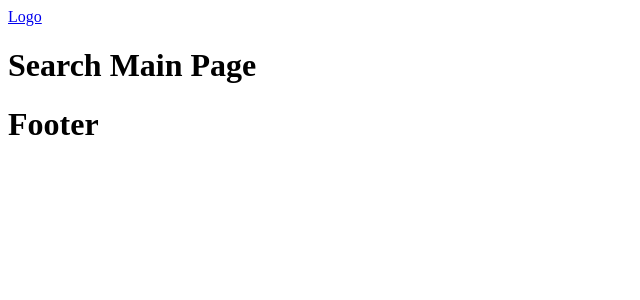
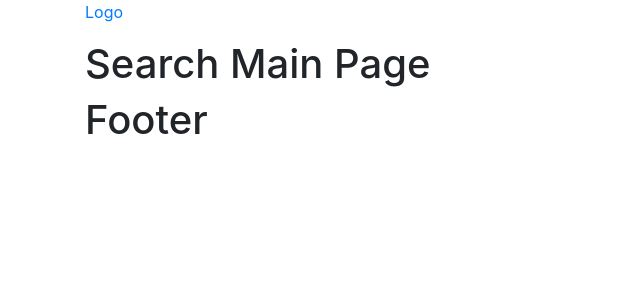
Before and after one commit to coatceatl/node_react_mongo_location, a React app: page / in a window 1280 px wide. Shown: the top 300 px of the page, without its empty margins (0-640 px from the left). Built offline with nearby package versions, Linux system fonts and the light colour scheme; no server answers; what react-google-maps would draw is missing.

Commit message:
added bootstrap, css-loader and style-loader

```diff
--- a/package.json
+++ b/package.json
@@ -12,6 +12,7 @@
   "dependencies": {
     "axios": "^0.18.0",
     "body-parser": "^1.18.2",
+    "bootstrap": "^4.1.1",
     "cookie-session": "^2.0.0-beta.3",
     "express": "^4.16.3",
     "mongoose": "^5.1.1",
@@ -30,6 +31,8 @@
     "babel-loader": "^7.1.4",
     "babel-preset-env": "^1.6.1",
     "babel-preset-react": "^6.24.1",
+    "css-loader": "^0.28.11",
+    "style-loader": "^0.21.0",
     "webpack": "^4.7.0",
     "webpack-cli": "^2.1.3",
     "webpack-dev-server": "^3.1.4"
--- a/src/App.jsx
+++ b/src/App.jsx
@@ -22,7 +22,7 @@ class App extends Component {
     return (
       <div>
         <BrowserRouter>
-          <div>
+          <div className='container'>
             <Header />
             <Route exact path='/' component={SearchContent} />
             <Route path='/dashboard' component={Dashboard} />
--- a/src/index.js
+++ b/src/index.js
@@ -1,3 +1,4 @@
+import 'bootstrap/dist/css/bootstrap.min.css';
 import React, { Component } from 'react';
 import ReactDOM from 'react-dom';
 import { Provider } from 'react-redux';
--- a/webpack.config.js
+++ b/webpack.config.js
@@ -15,6 +15,13 @@ module.exports = {
           'babel-loader',
         ],
       },
+      {
+        test: /\.css$/,
+        use: [
+          'style-loader',
+          'css-loader'
+        ],
+      },
     ],
   },
   resolve: {
```
Also changed, not shown: 2 other files (tests, documents, lock files or other folders).
